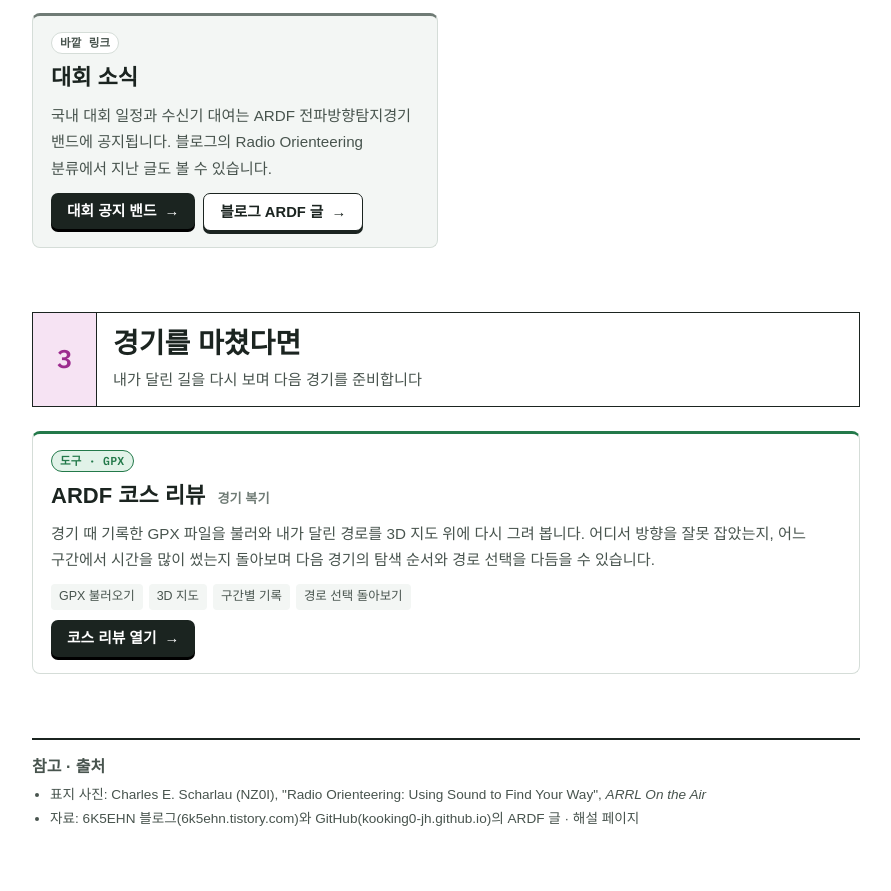
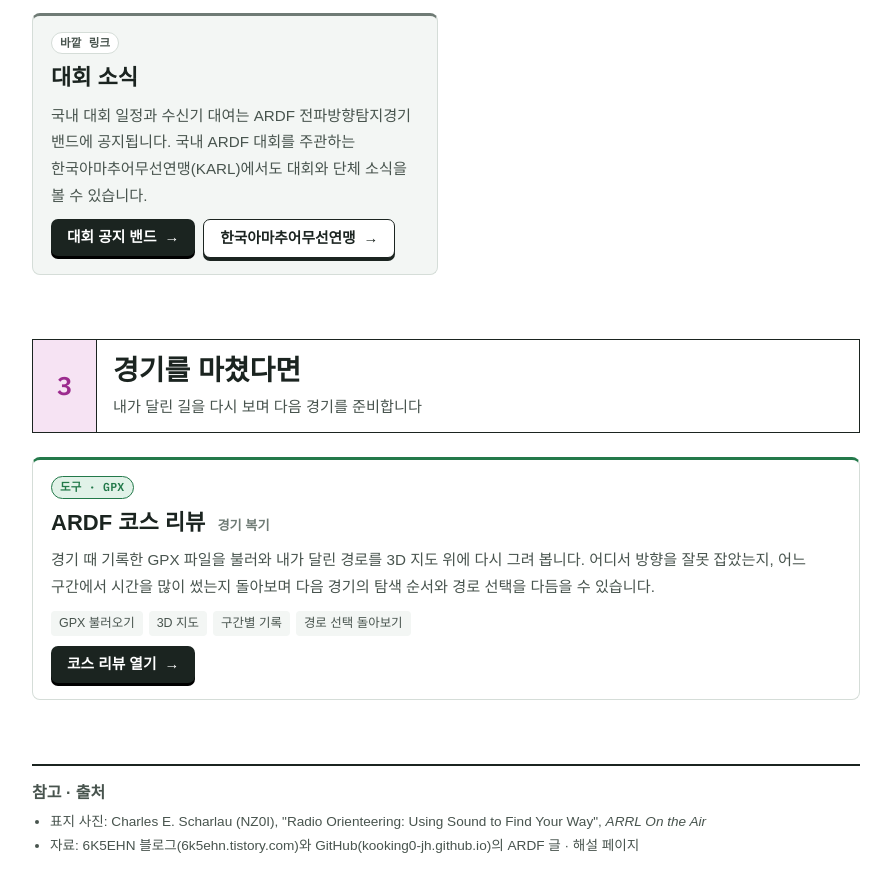
Before and after one commit to kooking0-JH/ardf-hub, a plain HTML site: page index.html in a window 1280 px wide. Shown: the part 2417-3308 px from the top of the page, without its empty margins (194-1085 px from the left). Drawn offline with Linux system fonts and the light colour scheme; a web font is replaced by a local one.

Commit message:
Add files via upload

```diff
--- a/index.html
+++ b/index.html
@@ -934,10 +934,10 @@ html.embedded .page { padding-bottom: 24px; }
     <article class="card news">
       <div class="card-top"><span class="kind ext">바깥 링크</span></div>
       <h3>대회 소식</h3>
-      <p>국내 대회 일정과 수신기 대여는 ARDF 전파방향탐지경기 밴드에 공지됩니다. 블로그의 Radio Orienteering 분류에서 지난 글도 볼 수 있습니다.</p>
+      <p>국내 대회 일정과 수신기 대여는 ARDF 전파방향탐지경기 밴드에 공지됩니다. 국내 ARDF 대회를 주관하는 한국아마추어무선연맹(KARL)에서도 대회와 단체 소식을 볼 수 있습니다.</p>
       <div class="go-row">
         <a class="go" href="https://band.us/band/591018" target="_blank" rel="noopener">대회 공지 밴드 <span aria-hidden="true">→</span></a>
-        <a class="go alt" href="https://6k5ehn.tistory.com/category/Radio%20Orienteering" target="_top">블로그 ARDF 글 <span aria-hidden="true">→</span></a>
+        <a class="go alt" href="http://www.karl.or.kr/" target="_blank" rel="noopener">한국아마추어무선연맹 <span aria-hidden="true">→</span></a>
       </div>
     </article>
   </div>
```
